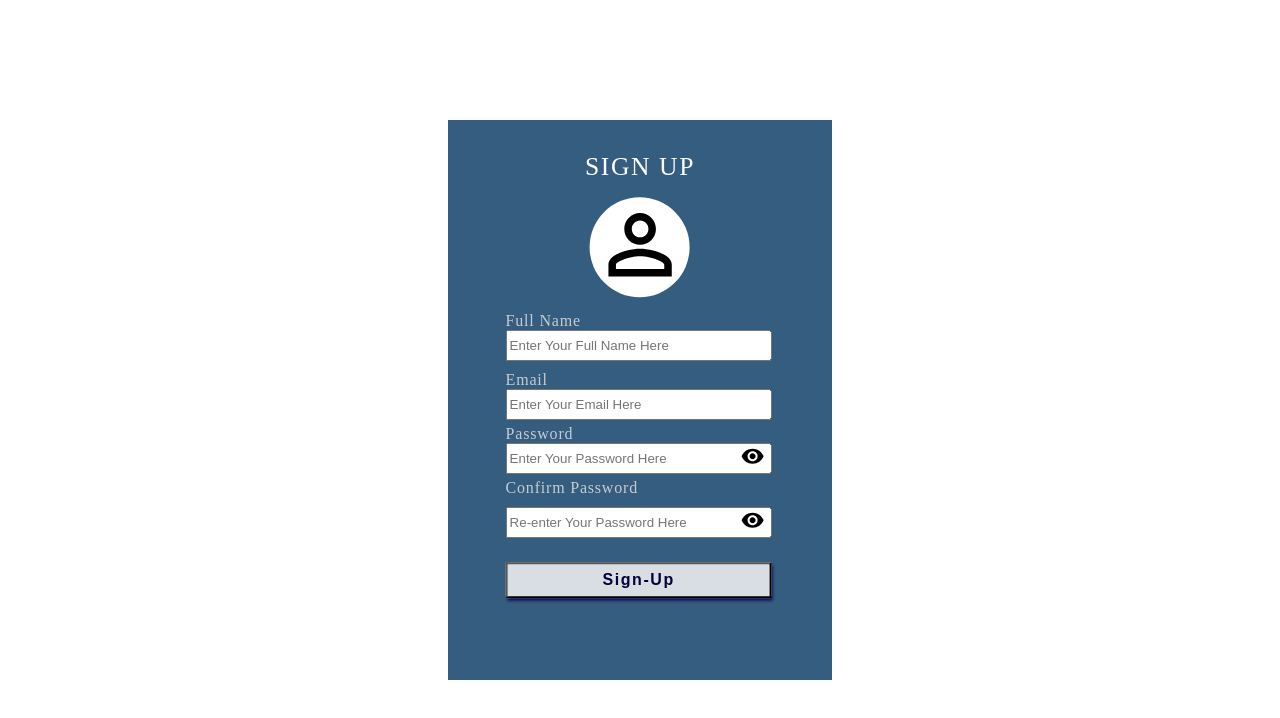
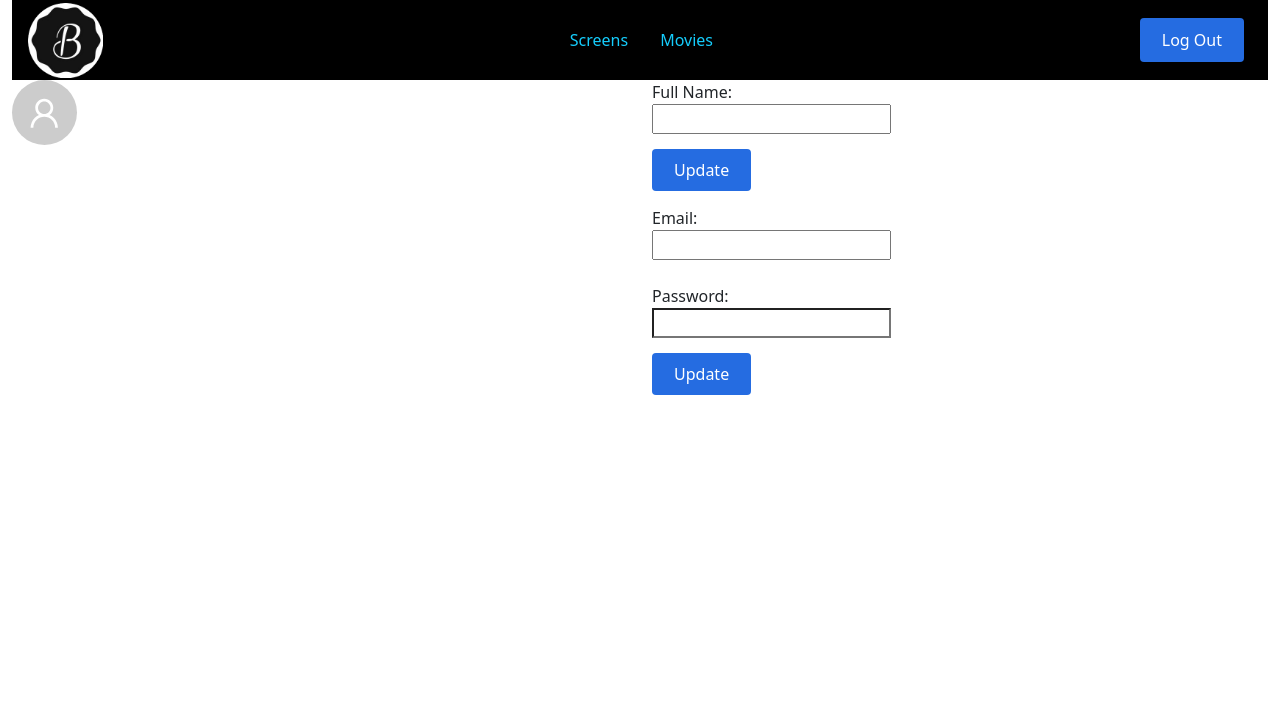
Before and after one commit to Anuj1p/Book-My-Ticket, a React (Create React App) app in the folder frontend/: page / in a window 1280 px wide. Shown: the top 718 px of the page. Built offline with nearby package versions, Linux system fonts and the light colour scheme; a web font is replaced by a local one.

Commit message:
User and Admin Portal

```diff
--- a/frontend/package.json
+++ b/frontend/package.json
@@ -3,6 +3,7 @@
   "version": "0.1.0",
   "private": true,
   "dependencies": {
+    "@ant-design/icons": "^4.6.2",
     "@fortawesome/fontawesome-svg-core": "^1.2.34",
     "@fortawesome/free-solid-svg-icons": "^5.15.2",
     "@fortawesome/react-fontawesome": "^0.1.14",
@@ -11,11 +12,15 @@
     "@testing-library/jest-dom": "^5.11.9",
     "@testing-library/react": "^11.2.5",
     "@testing-library/user-event": "^12.7.1",
+    "antd": "^4.15.0",
     "bootstrap": "^4.6.0",
     "font-awesome": "^4.7.0",
+    "install": "^0.13.0",
     "nodemon": "^2.0.7",
+    "npm": "^7.7.6",
     "react": "^17.0.1",
     "react-dom": "^17.0.1",
+    "react-router-dom": "^5.2.0",
     "react-scripts": "4.0.2",
     "validator": "^13.5.2",
     "web-vitals": "^1.1.0"
--- a/frontend/src/App.js
+++ b/frontend/src/App.js
@@ -2,11 +2,13 @@ import React from 'react' ;
 import './App.css';
 import Login from './authentication/Login' ;
 import Sign_Up from  './authentication/Sign-Up';
+import User_Profile from './Pages/User/User-Profile'
+import Admin_Profile from './Pages/Admin/Admin-Profile'
 
 function App() {
   return (
       <React.Fragment>
-        <Sign_Up />
+        <Admin_Profile/>
       </React.Fragment>
   );
 }
--- a/frontend/src/Pages/Admin/Admin-Profile.css
+++ b/frontend/src/Pages/Admin/Admin-Profile.css
@@ -0,0 +1 @@
+@import url(https://cdn.jsdelivr.net/npm/bootstrap@5.0.0-beta3/dist/css/bootstrap.min.css);
--- a/frontend/src/Pages/Admin/Admin-Profile.js
+++ b/frontend/src/Pages/Admin/Admin-Profile.js
@@ -5,28 +5,26 @@
 
 import React from 'react'
 import { BrowserRouter as Router } from 'react-router-dom'
-import Navbar_UserProfile from './Navbar/Navbar_AdminProfile'
+import Navbar_AdminProfile from './Navbar/Navbar_AdminProfile'
 import {NavBtnLink} from './Navbar/Navbarcp'
-import FileUpload from './Admin-Avatar'
+import 'antd/dist/antd.css';
+import {Avatar} from 'antd'
+import {UserOutlined} from '@ant-design/icons'
+import './Admin-Profile.css'
 
 
-const Admin_Profile = () => {
+
+const Admin_Profile = props => {
     return (
-            <>
+        <div className="container-fluid">
           <Router>
-            <Navbar_UserProfile/>
+            <Navbar_AdminProfile/>
             </Router>
-            <table width="100%">
-                <tr>
-                    <td>
-                        <div>
-                        <h2>Profile Picture</h2>
+        <div className="row align-items-start">
+        <div className="col">
+        <Avatar size={65} icon={<UserOutlined />}/>
         </div>
-                        <div>
-                        <FileUpload/>
-                        </div>
-                    </td>
-                    <td>
+        <div className="col">
         <div>
                 <div>
                     <label>Full Name:</label>
@@ -38,6 +36,7 @@ const Admin_Profile = () => {
                 <div>
                     <Router><NavBtnLink to="/">Update</NavBtnLink></Router>
                 </div>
+
                 <br/>
                 <div>
                     <label>Email:</label>
@@ -49,21 +48,20 @@ const Admin_Profile = () => {
                 <br/>
                 <div>
                 <div>
-                        <label>Pasword:</label>
+                    <label>Password:</label>
                 </div>
                 <div>
-                        <input type="pasword"></input>
+                    <input type="password"></input>
                 </div>
                 <br/>
                 <div>
                     <Router><NavBtnLink to="/">Update</NavBtnLink></Router>
                 </div>
                 </div>
-                    </td>
-                </tr>
+            </div>
+    </div>
+  </div>
 
-            </table>
-            </>
     )
 }
 
--- a/frontend/src/Pages/User/User-Profile.css
+++ b/frontend/src/Pages/User/User-Profile.css
@@ -0,0 +1 @@
+@import url(https://cdn.jsdelivr.net/npm/bootstrap@5.0.0-beta3/dist/css/bootstrap.min.css);
--- a/frontend/src/Pages/User/User-Profile.js
+++ b/frontend/src/Pages/User/User-Profile.js
@@ -10,6 +10,7 @@ import {NavBtnLink} from './Navbar/Navbarcp'
 import 'antd/dist/antd.css';
 import {Avatar} from 'antd'
 import {UserOutlined} from '@ant-design/icons'
+import './User-Profile.css'
 
 
 
```
Also changed, not shown: 2 other files (tests, documents, lock files or other folders). Lines whose indentation alone changed are shown as unchanged.
